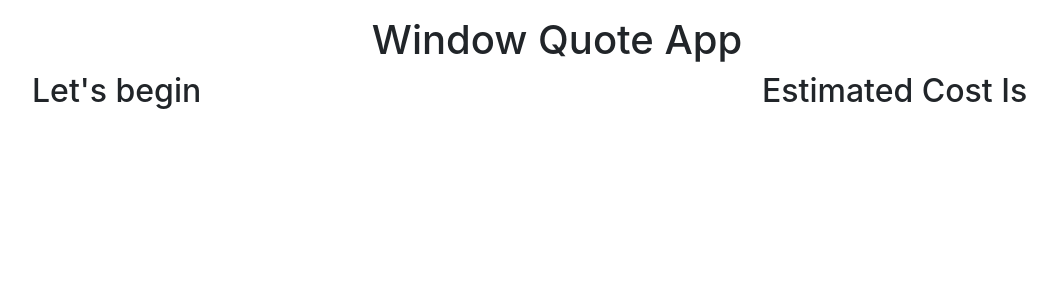
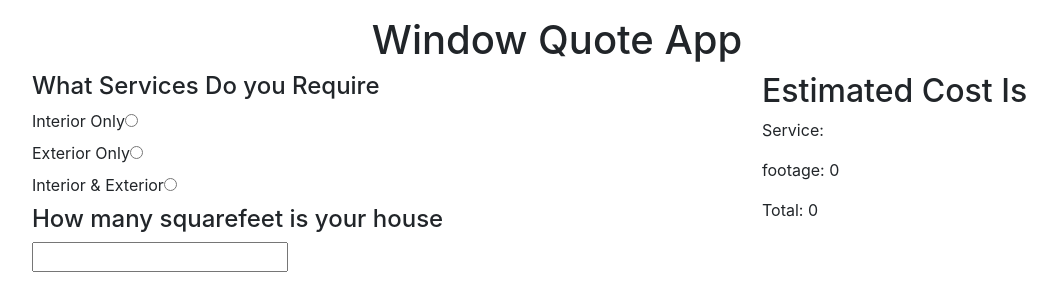
Before and after one commit to garrettsherm/quote-app, a React (Create React App) app: page / in a window 1280 px wide. Shown: the top 300 px of the page, without its empty margins (83-1140 px from the left). Built offline with nearby package versions, Linux system fonts and the light colour scheme.

Commit message:
barebore v1

```diff
--- a/src/App.js
+++ /dev/null
@@ -1,36 +0,0 @@
-import React, { Component } from 'react';
-import './App.css';
-
-class App extends Component {
-  render() {
-    return (
-      <div className="quote-app">
-        <header id="title-header" className="mt-3">
-          <div className="container">
-            <div className="row">
-              <h1 className="mx-auto">Window Quote App</h1>
-            </div>
-          </div>
-        </header>
-        <div id="app-container" className="container">
-          <div className="row">
-            <div className="col-8">
-                <div className="container-fluid">
-                  <div className="row-fluid">
-                    <div className="col-12">
-                      <h2 id="form-title">Let's begin</h2>
-                    </div>
-                  </div>
-                </div>
-            </div>
-            <div className="col-4">
-              <h2 id="estimate-title">Estimated Cost Is</h2>
-            </div>
-          </div>
-        </div>
-      </div>
-    );
-  }
-}
-
-export default App;
--- /dev/null
+++ b/src/components/App.js
@@ -0,0 +1,51 @@
+import React, { Component } from 'react';
+import './App.css';
+import Header from './Header';
+import AppForm from './AppForm';
+import Estimator from './Estimator';
+
+class App extends Component {
+
+  constructor(){
+    super();
+    this.state = {
+      service: '',
+      footage: 0
+    }
+
+    this.handleServiceChange = this.handleServiceChange.bind(this);
+    this.handleFootageChange = this.handleFootageChange.bind(this);
+  }
+
+  handleServiceChange(e){
+    this.setState({
+      service: e.target.value
+    });
+  }
+
+  handleFootageChange(e){
+    this.setState({
+      footage: parseInt(e.target.value) || 0
+    });
+  }
+
+  render() {
+    return (
+      <div className="quote-app">
+        <Header />
+        <div id="app-container" className="container">
+          <div className="row">
+            <div className="col-8">
+              <AppForm footageChange={this.handleFootageChange} serviceChange={this.handleServiceChange} service={this.state.service}/>
+            </div>
+            <div className="col-4">
+              <Estimator service={this.state.service} footage={this.state.footage} />
+            </div>
+          </div>
+        </div>
+      </div>
+    );
+  }
+}
+
+export default App;
--- /dev/null
+++ b/src/components/AppForm/AppForm.js
@@ -0,0 +1,60 @@
+import React, { Component } from 'react';
+
+class AppForm extends Component {
+
+  render(){
+    return(
+      <div className="container-fluid">
+        <div className="row-fluid">
+
+          <div className="col-12">
+            <h4>What Services Do you Require</h4>
+            <form>
+              <div className="">
+                <label>Interior Only</label>
+                <input
+                  type="radio"
+                  name="service"
+                  value="interior"
+                  checked={this.props.service === "interior"}
+                  onChange={this.props.serviceChange}
+                />
+              </div>
+              <div className="">
+                <label>Exterior Only</label>
+                <input
+                  type="radio"
+                  name="service"
+                  value="exterior"
+                  checked={this.props.service === "exterior"}
+                  onChange={this.props.serviceChange}
+                />
+              </div>
+              <div className="">
+                <label>Interior & Exterior</label>
+                <input
+                  type="radio"
+                  name="service"
+                  value="both"
+                  checked={this.props.service === "both"}
+                  onChange={this.props.serviceChange}
+                />
+              </div>
+              <div>
+                <h4>How many squarefeet is your house</h4>
+                <input type="text" name="houseSize" onChange={this.props.footageChange} />
+              </div>
+            </form>
+          </div>
+
+          <div className="col-12">
+
+          </div>
+
+        </div>
+      </div>
+    );
+  }
+}
+
+export default AppForm;
--- /dev/null
+++ b/src/components/AppForm/package.json
@@ -0,0 +1,6 @@
+{
+  "name": "AppForm",
+  "version": "0.0.0",
+  "private": true,
+  "main": "./AppForm.js"
+}
--- /dev/null
+++ b/src/components/Estimator/Estimator.js
@@ -0,0 +1,33 @@
+import React, { Component } from 'react';
+
+class Estimator extends Component {
+
+  render(){
+
+    let totalCost = 0;
+
+    if(this.props.service === 'interior'){
+      totalCost = .02 * this.props.footage;
+    }
+    else if(this.props.service === 'exterior') {
+      totalCost = .03 * this.props.footage;
+    }
+    else if(this.props.service === 'both') {
+      totalCost = .05 * this.props.footage;
+    }
+    else {
+      totalCost = 0;
+    }
+
+    return(
+      <div>
+        <h2 id="estimate-title">Estimated Cost Is</h2>
+        <p>Service: {this.props.service}</p>
+        <p>footage: {this.props.footage}</p>
+        <p>Total: {totalCost}</p>
+      </div>
+    );
+  }
+}
+
+export default Estimator;
--- /dev/null
+++ b/src/components/Estimator/package.json
@@ -0,0 +1,6 @@
+{
+  "name": "Estimator",
+  "version": "0.0.0",
+  "private": true,
+  "main": "./Estimator.js"
+}
--- /dev/null
+++ b/src/components/Header/Header.js
@@ -0,0 +1,17 @@
+import React, { Component } from 'react';
+
+class Header extends Component {
+  render(){
+    return(
+      <header id="title-header" className="mt-3">
+        <div className="container">
+          <div className="row">
+            <h1 className="mx-auto">Window Quote App</h1>
+          </div>
+        </div>
+      </header>
+    );
+  }
+}
+
+export default Header;
--- /dev/null
+++ b/src/components/Header/package.json
@@ -0,0 +1,6 @@
+{
+  "name": "Header",
+  "version": "0.0.0",
+  "private": true,
+  "main": "./Header.js"
+}
--- a/src/index.js
+++ b/src/index.js
@@ -2,7 +2,7 @@ import React from 'react';
 import ReactDOM from 'react-dom';
 import './index.css';
 import 'bootstrap/dist/css/bootstrap.min.css';
-import App from './App';
+import App from './components/App';
 import registerServiceWorker from './registerServiceWorker';
 
 ReactDOM.render(<App />, document.getElementById('root'));
```
Also changed, not shown: src/components/App.css (renamed from src/App.css), src/logo.svg (deleted), 1 other file (tests, documents, lock files or other folders).
